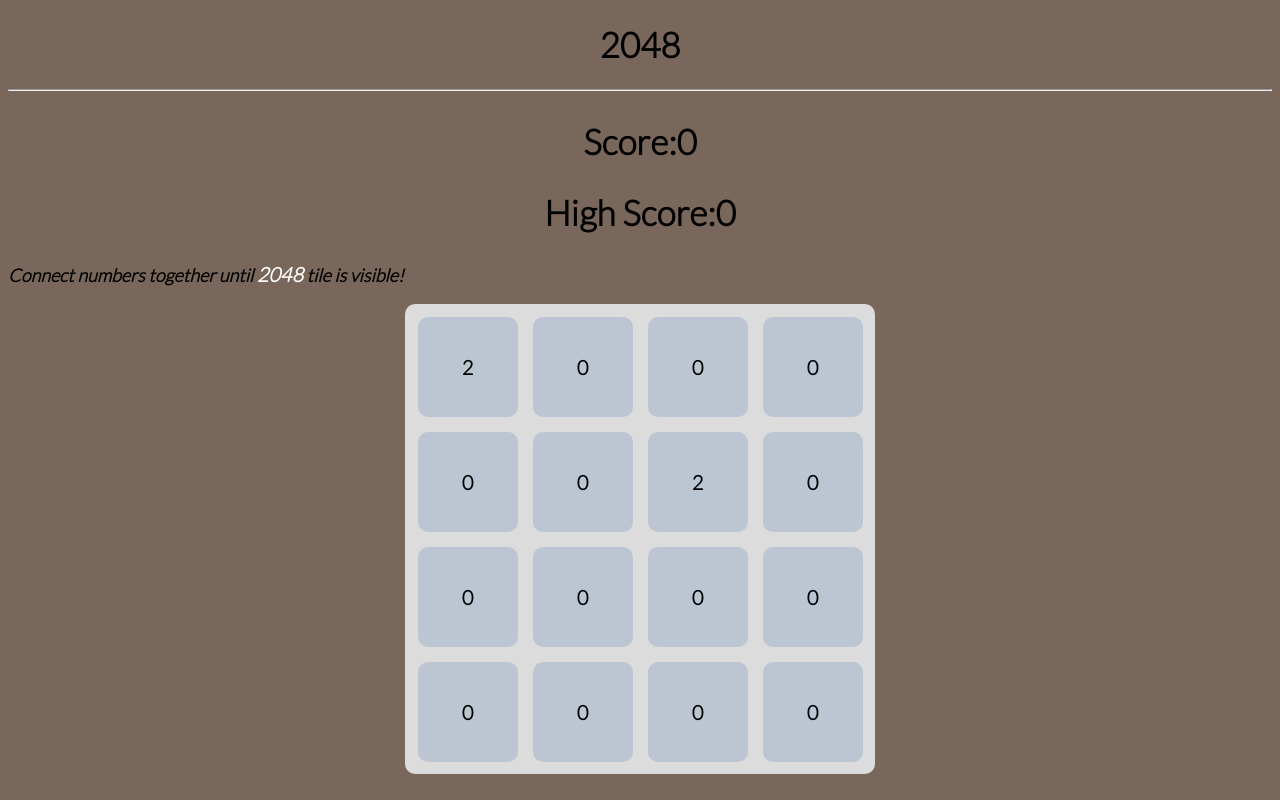
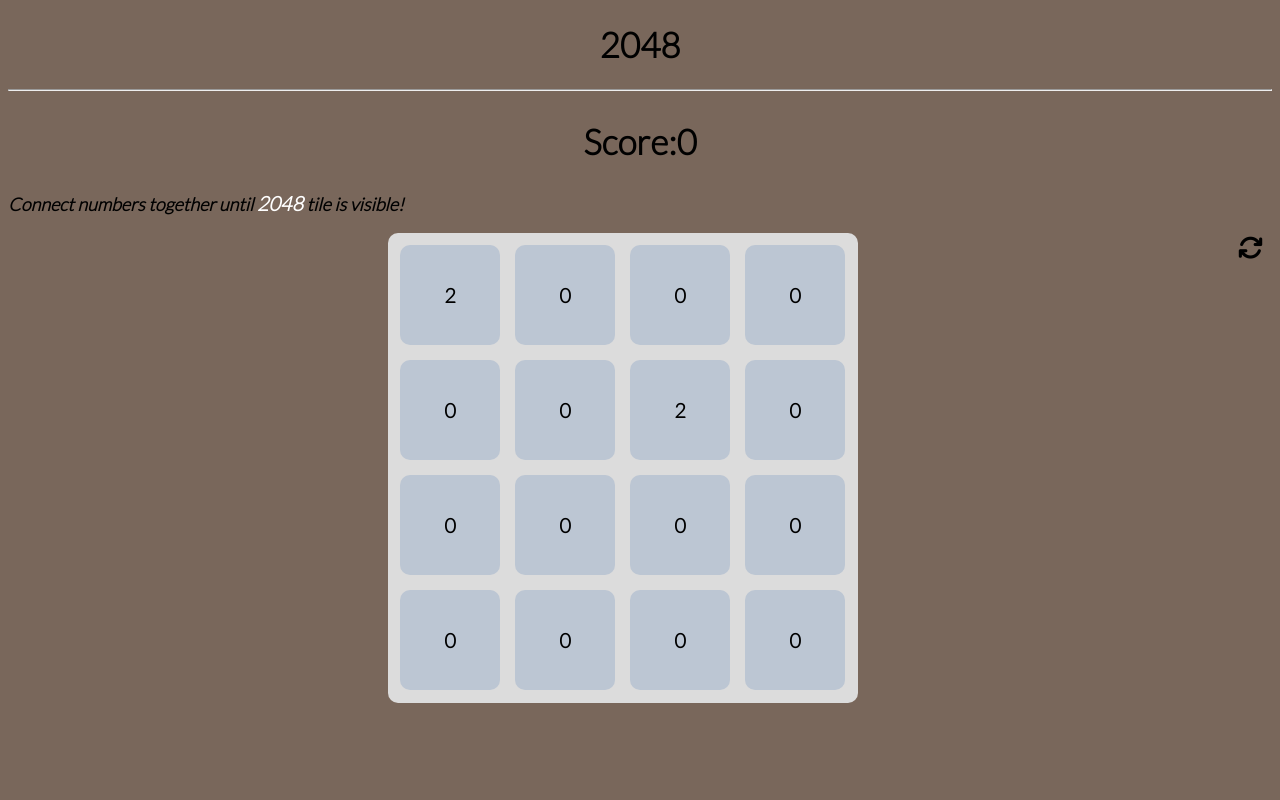
Before and after one commit to DeadEnigma13/CI_PP2_2048, a plain HTML site: page index.html in a window 1280 px wide. Drawn offline with Linux system fonts and the light colour scheme.

Commit message:
Add page refresh button and styled

```diff
--- a/assets/css/style.css
+++ b/assets/css/style.css
@@ -21,6 +21,16 @@ p span {
     font-size: 20px;
     color: white;
     font-weight: bold;
+}
+button {
+    text-decoration: none;
+    cursor: pointer;
+    float: right;
+    margin-right: 8px;
+    padding: 1px;
+    font-size: 25px;
+    background-color: rgb(121, 103, 91);
+    border-style: none;
 }
 /** Grid **/
 .grid {
--- a/assets/js/game.js
+++ b/assets/js/game.js
@@ -5,7 +5,6 @@ document.addEventListener('DOMContentLoaded', () => {
     const width = 4
     let tiles = []
     let score = 0
-    let highscore = 0
     // Game Tiles
     function createBoard() {
         for (let i = 0; i < width*width; i++) {
--- a/index.html
+++ b/index.html
@@ -18,8 +18,8 @@
     <hr>
     <div class="score-title">
     <h2>Score: <span id="score">0</span></h2>
-    <h2>High Score: <span id="highscore">0</span></h2>
     <p>Connect numbers together until <span>2048</span> tile is visible!</p>
+    <button type="button" onClick="window.location.reload();"><i class="fa-solid fa-arrows-rotate"></i></button>
     </div>
     </div>
     <div id="result">
@@ -33,3 +33,5 @@
     </div>
 </body>
 </html>
+<!-- Font Awesome -->
+<script src="https://kit.fontawesome.com/ac53a94cc1.js" crossorigin="anonymous"></script>
```
